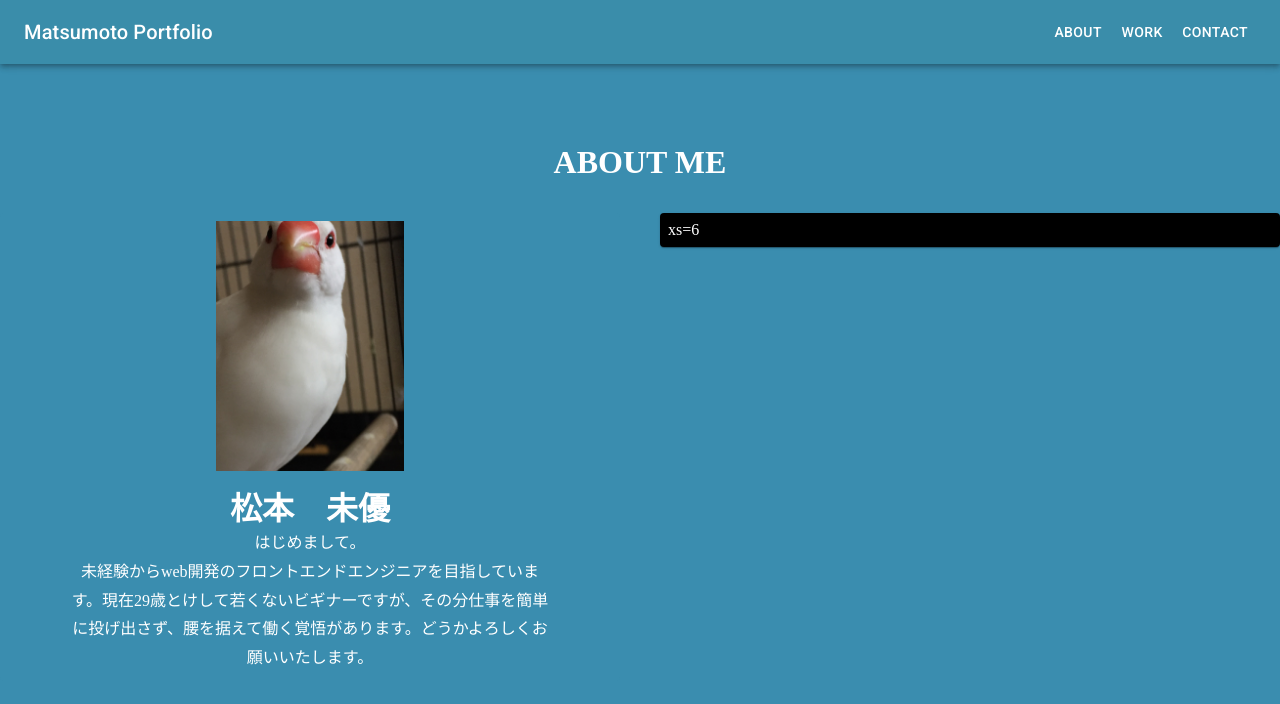
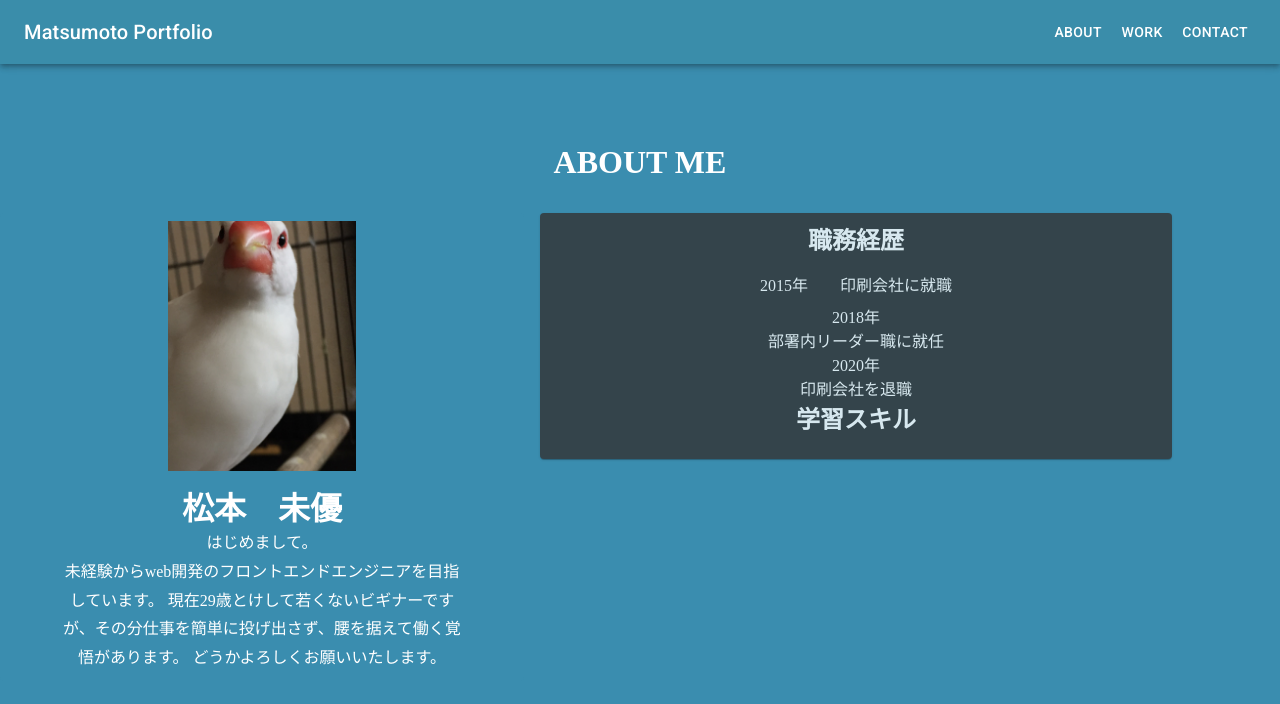
Before and after one commit to matsumoto-parker/my-portfolio, a React (Create React App) app: page /about in a window 1280 px wide. Shown: the top 704 px of the page. Built offline with nearby package versions, Linux system fonts and the light colour scheme; a web font is replaced by a local one.

Commit message:
feat(About):typing career

```diff
--- a/src/App.css
+++ b/src/App.css
@@ -84,6 +84,26 @@ body {
   line-height: 1.8rem;
 }
 
+.career {
+  text-align: center;
+  margin-bottom: 16px;
+}
+
+.career-box {
+  text-align: center;
+}
+
+.career-history {
+  display: flex;
+  justify-content: center;
+}
+
+.career-text {
+  margin-bottom: 8px;
+  text-align: left;
+  margin-left: 2rem;
+}
+
 /* work */
 .work-container {
   display: flex;
--- a/src/components/About.js
+++ b/src/components/About.js
@@ -7,6 +7,7 @@ import bird from '../img/bird.jpeg';
 const useStyles = makeStyles((theme) => ({
   root: {
     flexGrow: 1,
+    flexDirection: 'center',
   },
   paperLeft: {
     padding: theme.spacing(1),
@@ -21,7 +22,8 @@ const useStyles = makeStyles((theme) => ({
     textAlign: 'left',
     color: '#fff',
     marginTop: '2rem',
-    backgroundColor: 'black',
+    backgroundColor: '#333',
+    opacity: '0.8',
   },
 }));
 
@@ -31,21 +33,37 @@ export default function About() {
   return (
     <div className={classes.root}>
       <h1 className="title">About me</h1>
-      <Grid container spacing={5}>
-        <Grid item xs={6}>
+      <Grid container spacing={2}>
+        <Grid item xs={5}>
           <Paper className={classes.paperLeft}>
             <img src={bird} alt="my-face" className="my-image" />
             <h1 className="name">松本　未優</h1>
             <div className="description">
               <p>はじめまして。</p>
               <p>
-                未経験からweb開発のフロントエンドエンジニアを目指しています。現在29歳とけして若くないビギナーですが、その分仕事を簡単に投げ出さず、腰を据えて働く覚悟があります。どうかよろしくお願いいたします。
+                未経験からweb開発のフロントエンドエンジニアを目指しています。
+                現在29歳とけして若くないビギナーですが、その分仕事を簡単に投げ出さず、腰を据えて働く覚悟があります。
+                どうかよろしくお願いいたします。
               </p>
             </div>
           </Paper>
         </Grid>
         <Grid item xs={6}>
-          <Paper className={classes.paperRight}>xs=6</Paper>
+          <Paper className={classes.paperRight}>
+            <h2 className="career">職務経歴</h2>
+            <dl className="career-box">
+              <div className="career-history">
+                <dt>2015年</dt>
+                <dd className="career-text">印刷会社に就職</dd>
+              </div>
+
+              <dt>2018年</dt>
+              <dd>部署内リーダー職に就任</dd>
+              <dt>2020年</dt>
+              <dd>印刷会社を退職</dd>
+            </dl>
+            <h2 className="career">学習スキル</h2>
+          </Paper>
         </Grid>
       </Grid>
     </div>
```
